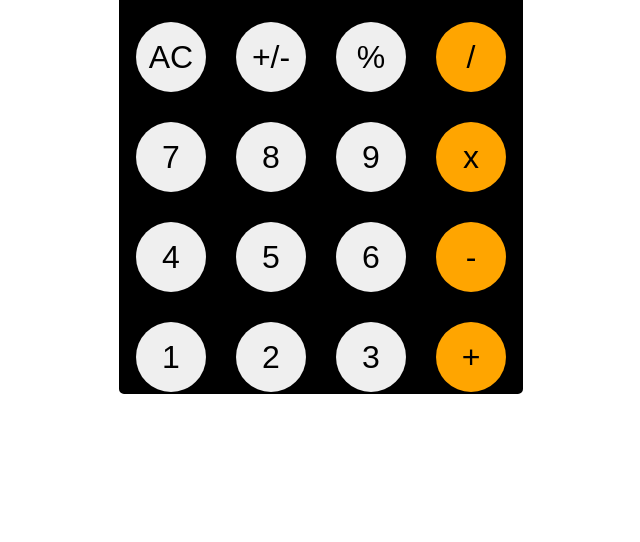
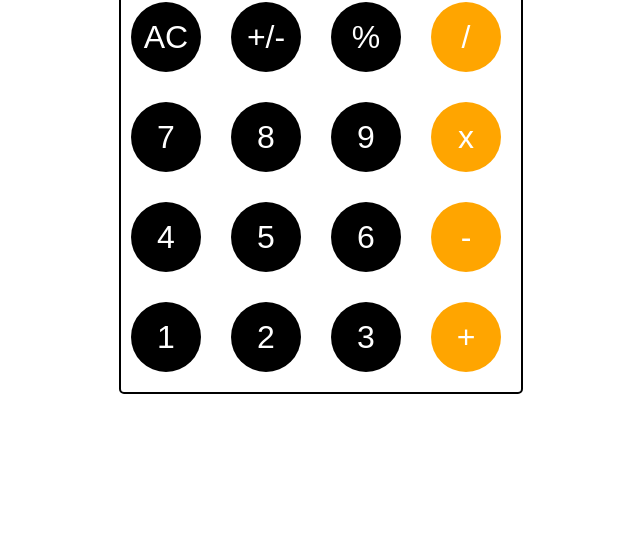
Before and after one commit to Ganzorig2022/JS-mini-projects, a plain HTML site: page 20220426_calculator/calc.html in a window 1280 px wide. Shown: the part 258-800 px from the top of the page, without its empty margins (319-959 px from the left). Drawn offline with Linux system fonts and the light colour scheme; a web font is replaced by a local one.

Commit message:
edited at home

```diff
--- a/20220426_calculator/calc.css
+++ b/20220426_calculator/calc.css
@@ -27,15 +27,19 @@ body {
   border: 2px solid rgb(0, 0, 0);
   border-radius: 5px;
 }
-.container div {
+.container.box1 {
   display: flex;
   align-items: flex-end;
   justify-content: center;
 }
+/* .buttonContainer{
+  display: flex;
+
+} */
 .box {
-  color: black;
+  color: rgb(255, 255, 255);
   background-color: #000;
-  /* border: 0.5px solid rgb(81, 81, 81); */
+  margin: 10px;
 }
 
 .box1 {
--- a/20220426_calculator/calc.html
+++ b/20220426_calculator/calc.html
@@ -10,56 +10,24 @@
   <body>
     <div class="container">
       <div class="box1">
-        <div>49152</div>
+        <div class="output">0</div>
       </div>
-      <div class="box">
-        <button>AC</button>
-      </div>
-      <div class="box">
-        <button>+/-</button>
-      </div>
-      <div class="box">
-        <button>%</button>
-      </div>
-      <div class="box">
-        <button class="vertical">/</button>
-      </div>
-      <div class="box number">
-        <button>7</button>
-      </div>
-      <div class="box number">
-        <button>8</button>
-      </div>
-      <div class="box number">
-        <button>9</button>
-      </div>
-      <div class="box">
-        <button class="vertical">x</button>
-      </div>
-      <div class="box number">
-        <button>4</button>
-      </div>
-      <div class="box number">
-        <button>5</button>
-      </div>
-      <div class="box number">
-        <button>6</button>
-      </div>
-      <div class="box">
-        <button class="vertical">-</button>
-      </div>
-      <div class="box number">
-        <button>1</button>
-      </div>
-      <div class="box number">
-        <button>2</button>
-      </div>
-      <div class="box number">
-        <button>3</button>
-      </div>
-      <div class="box">
-        <button class="vertical">+</button>
-      </div>
+      <button class="box clear">AC</button>
+      <button class="box operator">+/-</button>
+      <button class="box operator">%</button>
+      <button class="box vertical operator">/</button>
+      <button class="box number">7</button>
+      <button class="box number">8</button>
+      <button class="box number">9</button>
+      <button class="box vertical operator">x</button>
+      <button class="box number">4</button>
+      <button class="box number">5</button>
+      <button class="box number">6</button>
+      <button class="box vertical operator">-</button>
+      <button class="box number">1</button>
+      <button class="box number">2</button>
+      <button class="box number">3</button>
+      <button class="box vertical operator">+</button>
     </div>
     <script src="calc.js"></script>
   </body>
--- a/20220426_calculator/calc.js
+++ b/20220426_calculator/calc.js
@@ -1,25 +1,35 @@
-let dislayNumber = 0;
-const displayAnswer = document.getElementsByClassName("box1")[0];
-console.log(displayAnswer);
+const operators = document.getElementsByClassName("operator");
+const clear = document.getElementsByClassName("clear")[0];
+let number = document.getElementsByClassName("number");
+let output = document.getElementsByClassName("output")[0];
+let firstNum = null;
 
-const btn = document.getElementsByTagName("button");
-console.log(btn);
+for (let i = 0; i < operators.length; i++) {
+  operators[i].addEventListener("click", function () {
+    operators[i].textContent;
+  });
+}
+for (let i = 0; i < number.length; i++) {
+  number[i].addEventListener("click", function (el) {
+    let numberStr = parseInt(el.target.textContent);
+    let numberInt = parseInt(number.textContent);
 
-let num7 = document.getElementsByClassName("number")[0];
-console.log(num7);
+    if (numberInt === 0) {
+      number.textContent = numberStr;
+    } else {
+      number.textContent += numberStr;
+    }
 
-let num8 = document.getElementsByClassName("number")[1];
-console.log(num8);
-
-btn.addEeventListener("click", show);
-
-function show() {
-  console.log("hi");
+    display(numberStr);
+  });
 }
 
-function number1() {
-  if (dislayNumber === 0) {
-    displayAnswer.innerHTML = dislayNumber;
-    console.log(dislayNumber);
-  }
+function display(num) {
+  output.textContent = num;
 }
+
+function clearAll(num) {
+  num = "";
+}
+
+clear.addEventListener("click", clearAll);
```
